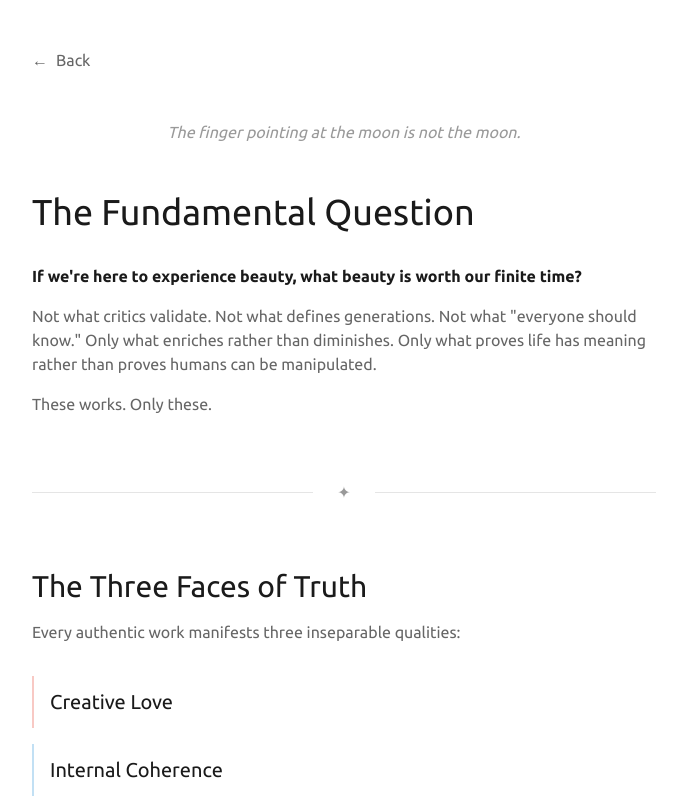
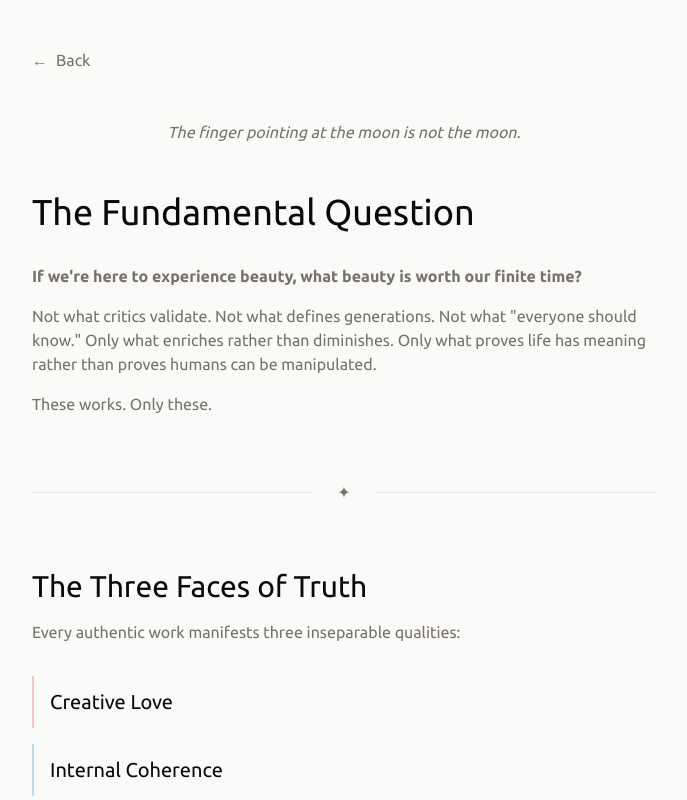
Before and after one commit to uigleki/collection, a React (Vite) app: page /why in a window 1280 px wide. Shown: the top 800 px of the page, without its empty margins (296-983 px from the left). Built offline with nearby package versions, Linux system fonts and the light colour scheme.

Commit message:
refactor: migrate to shadcn/ui color tokens with OKLCH
- Replace custom color naming with shadcn/ui conventions
- Use CSS light-dark() for automatic theme switching
- Use Tailwind's OKLCH color variables (--color-stone-*, --color-red-*)
- Update theme-color meta tags to match new palette

```diff
--- a/index.html
+++ b/index.html
@@ -13,10 +13,10 @@
     <meta name="twitter:card" content="summary" />
 
     <meta name="color-scheme" content="light dark" />
-    <meta name="theme-color" content="#ffffff" />
+    <meta name="theme-color" content="#fafaf9" />
     <meta
       name="theme-color"
-      content="#0a0a0b"
+      content="#0c0a09"
       media="(prefers-color-scheme: dark)"
     />
     <link rel="icon" type="image/svg+xml" href="/favicon.svg" />
--- a/src/components/AnimatedQuote.tsx
+++ b/src/components/AnimatedQuote.tsx
@@ -30,14 +30,14 @@ export function AnimatedQuote() {
             animate={{ opacity: 1, y: 0 }}
             exit={{ opacity: 0, y: -10 }}
             transition={{ duration: 0.5 }}
-            className={`absolute text-2xl md:text-3xl transition-colors ${hovered ? "text-text" : "text-text-secondary"}`}
+            className={`absolute text-2xl md:text-3xl transition-colors ${hovered ? "text-foreground" : "text-muted-foreground"}`}
           >
             {quotes[index]}
           </motion.p>
         </AnimatePresence>
       </div>
       <HoverReveal show={hovered}>
-        <span className="block text-text-secondary">Why These →</span>
+        <span className="block text-muted-foreground">Why These →</span>
       </HoverReveal>
     </Link>
   );
--- a/src/components/BackLink.tsx
+++ b/src/components/BackLink.tsx
@@ -10,7 +10,7 @@ export function BackLink() {
     >
       <Link
         to="/"
-        className="inline-flex items-center gap-2 text-text-secondary hover:text-text transition-colors"
+        className="inline-flex items-center gap-2 text-muted-foreground hover:text-foreground transition-colors"
       >
         <span>←</span>
         <span>Back</span>
--- a/src/components/Divider.tsx
+++ b/src/components/Divider.tsx
@@ -37,16 +37,16 @@ export function Divider({ symbol = "start" }: DividerProps) {
         <div className="absolute inset-0 flex items-center">
           <div className="w-full border-t border-border" />
         </div>
-        <div className="relative px-6 bg-surface">
+        <div className="relative px-6 bg-background">
           <span
-            className={`transition-colors ${hovered ? "text-text" : "text-text-muted"}`}
+            className={`transition-colors ${hovered ? "text-foreground" : "text-muted-foreground"}`}
           >
             {icon}
           </span>
         </div>
       </div>
       <HoverReveal show={hovered}>
-        <span className="block text-center mt-3 text-sm text-text-secondary">
+        <span className="block text-center mt-3 text-sm text-muted-foreground">
           {expanded ? "Collapse All" : "Expand All"}
         </span>
       </HoverReveal>
--- a/src/components/ErrorBoundary.tsx
+++ b/src/components/ErrorBoundary.tsx
@@ -23,14 +23,14 @@ export class ErrorBoundary extends Component<Props, State> {
     if (this.state.hasError) {
       return (
         <main className="min-h-dvh flex flex-col items-center justify-center px-6 text-center">
-          <h1 className="text-4xl text-text mb-4">Something went wrong</h1>
-          <p className="text-text-secondary mb-8">
+          <h1 className="text-4xl text-foreground mb-4">Something went wrong</h1>
+          <p className="text-muted-foreground mb-8">
             An unexpected error occurred.
           </p>
           <Link
             to="/"
             onClick={() => this.setState({ hasError: false })}
-            className="text-text-secondary hover:text-text transition-colors"
+            className="text-muted-foreground hover:text-foreground transition-colors"
           >
             ← Return home
           </Link>
--- a/src/components/Item.tsx
+++ b/src/components/Item.tsx
@@ -7,8 +7,8 @@ import { type KeyboardEvent, type ReactNode, useState } from "react";
 function ReviewContent({ point }: { point: ReviewPoint }) {
   return (
     <>
-      <span className="text-text font-medium">{point.label}:</span>{" "}
-      <span className="text-text-secondary">{parseEmphasis(point.text)}</span>
+      <span className="text-foreground font-medium">{point.label}:</span>{" "}
+      <span className="text-muted-foreground">{parseEmphasis(point.text)}</span>
     </>
   );
 }
@@ -67,7 +67,7 @@ function BaseItem({
       tabIndex={0}
       aria-expanded={isExpanded}
     >
-      <h3 className="text-xl text-text">{title}</h3>
+      <h3 className="text-xl text-foreground">{title}</h3>
 
       <AnimatePresence>
         {showSubtitle && (
@@ -75,7 +75,7 @@ function BaseItem({
             initial={{ opacity: 0, height: 0 }}
             animate={{ opacity: 1, height: "auto" }}
             exit={{ opacity: 0, height: 0 }}
-            className="text-text-secondary mt-1"
+            className="text-muted-foreground mt-1"
           >
             {subtitle}
           </motion.p>
@@ -118,7 +118,7 @@ export function WorkItem({ work }: { work: Work }) {
 
           {work.flaws && work.flaws.length > 0 && (
             <div className="mt-6 pt-4 border-t border-border">
-              <p className="text-text-muted text-sm mb-2">Shortcomings:</p>
+              <p className="text-muted-foreground text-sm mb-2">Shortcomings:</p>
               {work.flaws.map((flaw, i) => (
                 <motion.div
                   key={i}
@@ -166,7 +166,7 @@ export function ConceptItem({ concept }: { concept: Concept }) {
             transition={{ delay: i * 0.05 }}
           >
             {typeof item === "string" ? (
-              <span className="text-text-secondary">{parseEmphasis(item)}</span>
+              <span className="text-muted-foreground">{parseEmphasis(item)}</span>
             ) : (
               <ReviewContent point={item} />
             )}
--- a/src/components/Section.tsx
+++ b/src/components/Section.tsx
@@ -13,7 +13,7 @@ export function WorkCategorySection({ category }: WorkCategorySectionProps) {
       animate={{ opacity: 1, y: 0 }}
       className="mb-12"
     >
-      <h2 className="text-2xl text-text mb-6">{category.name}</h2>
+      <h2 className="text-2xl text-foreground mb-6">{category.name}</h2>
       <div className="space-y-2">
         {category.works.map((work) => (
           <WorkItem key={work.title} work={work} />
@@ -34,7 +34,7 @@ export function MusicSection({ tracks }: MusicSectionProps) {
       animate={{ opacity: 1, y: 0 }}
       className="mb-12"
     >
-      <h2 className="text-2xl text-text mb-6">Music</h2>
+      <h2 className="text-2xl text-foreground mb-6">Music</h2>
       <div className="space-y-2">
         {tracks.map((track) => (
           <TrackItem key={track.title} track={track} />
@@ -55,8 +55,8 @@ export function WhySectionComponent({ section }: WhySectionComponentProps) {
       animate={{ opacity: 1, y: 0 }}
       className="mb-16"
     >
-      <h2 className="text-3xl text-text mb-4">{section.title}</h2>
-      <p className="text-text-secondary mb-8">{section.intro}</p>
+      <h2 className="text-3xl text-foreground mb-4">{section.title}</h2>
+      <p className="text-muted-foreground mb-8">{section.intro}</p>
 
       <div className="space-y-4">
         {section.concepts.map((concept) => (
@@ -64,7 +64,7 @@ export function WhySectionComponent({ section }: WhySectionComponentProps) {
         ))}
       </div>
 
-      <p className="text-text-secondary mt-8 italic">{section.outro}</p>
+      <p className="text-muted-foreground mt-8 italic">{section.outro}</p>
     </motion.section>
   );
 }
--- a/src/index.css
+++ b/src/index.css
@@ -4,44 +4,54 @@
 
 :root {
   color-scheme: light dark;
-
-  --font-sans: "Ubuntu", sans-serif;
-  --color-surface: light-dark(#fff, #0a0a0b);
-  --color-surface-elevated: light-dark(#f8f8f8, #141416);
-  --color-text: light-dark(#1a1a1a, #e8e6e3);
-  --color-text-secondary: light-dark(#666, #8a8a8a);
-  --color-text-muted: light-dark(#999, #5a5a5a);
-  --color-border: light-dark(#e5e5e5, #2a2a2c);
 }
 
 /* stylelint-disable at-rule-no-unknown */
 @theme {
-  --font-sans: var(--font-sans);
-  --color-surface: var(--color-surface);
-  --color-surface-elevated: var(--color-surface-elevated);
-  --color-text: var(--color-text);
-  --color-text-secondary: var(--color-text-secondary);
-  --color-text-muted: var(--color-text-muted);
-  --color-border: var(--color-border);
+  --font-sans: "Ubuntu", sans-serif;
+
+  --color-background: light-dark(var(--color-stone-50), var(--color-stone-950));
+  --color-foreground: light-dark(var(--color-stone-950), var(--color-stone-50));
+
+  --color-card: light-dark(var(--color-stone-50), var(--color-stone-900));
+  --color-card-foreground: light-dark(
+    var(--color-stone-950),
+    var(--color-stone-50)
+  );
+
+  --color-primary: light-dark(var(--color-stone-900), var(--color-stone-200));
+  --color-primary-foreground: light-dark(
+    var(--color-stone-50),
+    var(--color-stone-900)
+  );
+
+  --color-secondary: light-dark(var(--color-stone-100), var(--color-stone-800));
+  --color-secondary-foreground: light-dark(
+    var(--color-stone-900),
+    var(--color-stone-50)
+  );
+
+  --color-muted: light-dark(var(--color-stone-100), var(--color-stone-800));
+  --color-muted-foreground: light-dark(
+    var(--color-stone-500),
+    var(--color-stone-400)
+  );
+
+  --color-destructive: light-dark(var(--color-red-600), var(--color-red-500));
+  --color-border: light-dark(var(--color-stone-200), --alpha(white / 10%));
 }
 /* stylelint-enable at-rule-no-unknown */
 
 html {
-  background-color: var(--color-surface);
-  color: var(--color-text);
+  background-color: var(--color-background);
+  color: var(--color-foreground);
   font-family: var(--font-sans);
 }
 
 body {
-  margin: 0;
   min-height: 100dvh;
 }
 
 ::selection {
-  background-color: rgb(167 139 250 / 30%);
+  background-color: --alpha(var(--color-violet-400) / 30%);
 }
-
-strong {
-  font-weight: 600;
-  color: var(--color-text);
-}
--- a/src/pages/Home.tsx
+++ b/src/pages/Home.tsx
@@ -29,7 +29,7 @@ export function Home() {
       <div className="text-center">
         <Link
           to="/why"
-          className="text-text-secondary hover:text-text transition-colors"
+          className="text-muted-foreground hover:text-foreground transition-colors"
         >
           Why These →
         </Link>
--- a/src/pages/NotFound.tsx
+++ b/src/pages/NotFound.tsx
@@ -9,11 +9,11 @@ export function NotFound() {
       exit={{ opacity: 0 }}
       className="min-h-dvh flex flex-col items-center justify-center px-6 text-center"
     >
-      <h1 className="text-6xl text-text mb-4">404</h1>
-      <p className="text-text-secondary mb-8">This page doesn't exist.</p>
+      <h1 className="text-6xl text-foreground mb-4">404</h1>
+      <p className="text-muted-foreground mb-8">This page doesn't exist.</p>
       <Link
         to="/"
-        className="text-text-secondary hover:text-text transition-colors"
+        className="text-muted-foreground hover:text-foreground transition-colors"
       >
         ← Return home
       </Link>
--- a/src/pages/Why.tsx
+++ b/src/pages/Why.tsx
@@ -16,14 +16,14 @@ export function Why() {
     >
       <BackLink />
 
-      <p className="text-center text-text-muted italic my-12">
+      <p className="text-center text-muted-foreground italic my-12">
         {whyData.epigraph}
       </p>
 
       <section className="mb-16">
-        <h1 className="text-4xl text-text mb-8">The Fundamental Question</h1>
+        <h1 className="text-4xl text-foreground mb-8">The Fundamental Question</h1>
         {whyData.opening.map((para, i) => (
-          <p key={i} className="text-text-secondary mb-4">
+          <p key={i} className="text-muted-foreground mb-4">
             {parseEmphasis(para)}
           </p>
         ))}
@@ -38,9 +38,9 @@ export function Why() {
       <Divider symbol="end" />
 
       <section className="mb-16">
-        <h2 className="text-3xl text-text mb-8">The Final Recognition</h2>
+        <h2 className="text-3xl text-foreground mb-8">The Final Recognition</h2>
         {whyData.closing.map((para, i) => (
-          <p key={i} className="text-text-secondary mb-4">
+          <p key={i} className="text-muted-foreground mb-4">
             {parseEmphasis(para)}
           </p>
         ))}
```
Also changed, not shown: src/components/Footer.tsx (+4 -4 lines), public/favicon.svg.
